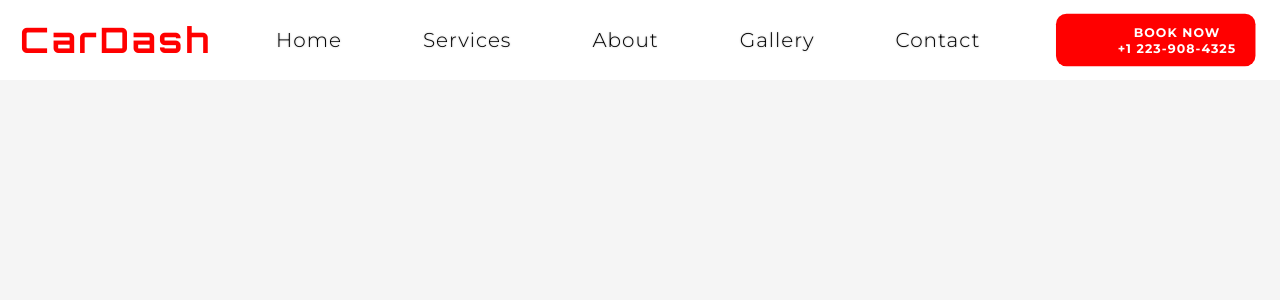
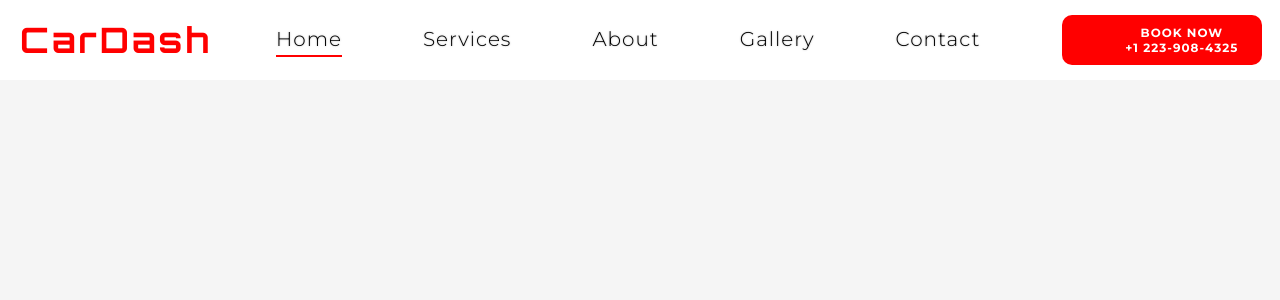
Before and after one commit to satvikpopli/car-services, a PHP site: page / in a window 1280 px wide. Shown: the top 300 px of the page. Run offline with PHP 8.4, Linux system fonts and the light colour scheme; some libraries are stand-ins or nearby versions.

Commit message:
Let's see

```diff
--- a/components/navbar.html
+++ b/components/navbar.html
@@ -10,7 +10,7 @@
         </div>
         <nav>
             <ul>
-                <li><a href="">Home</a></li>
+                <li><a href="" class="current">Home</a></li>
                 <li><a href="">Services</a></li>
                 <li><a href="">About</a></li>
                 <li><a href="">Gallery</a></li>
--- a/css/style.css
+++ b/css/style.css
@@ -218,13 +218,36 @@ nav.active {
 
     nav .last-li a {
         text-shadow: unset;
+        display: flex;
+        justify-content: center;
     }
 
-    nav li a:hover {
+    nav li a::after {
+        content: "";
+        display: block;
+        height: 2px;
+        background-color: var(--primary);
+        width: 0%;
+        position: relative;
+        top: 4px;
         text-shadow: unset;
-        font-weight: 400;
-        text-shadow: unset;
-        transform: scale(1.1);
+        opacity: 1;
+        text-align: center;
+        transition: width 100ms ease-in-out;
+    }
+
+    nav .last-li a::after {
+        display: none;
+    }
+
+    nav li a:hover::after {
+        opacity: 1;
+        width: 100%;
+    }
+
+    nav li a.current::after {
+        opacity: 1;
+        width: 100%;
     }
 
     .last-li {
@@ -232,14 +255,15 @@ nav.active {
         margin: 0;
     }
 
-    .last-li a {
+    nav .last-li a:hover {
         transform: scale(1.05);
     }
 
     nav li .cta {
         margin: unset;
         background-color: var(--primary);
-        width: clamp(16rem, 5.952vw + 11.429rem, 20rem);
+        /* width: clamp(16rem, 5.952vw + 11.429rem, 20rem); */
+        width: 20rem;
     }
 
     nav li .book-now {
```
